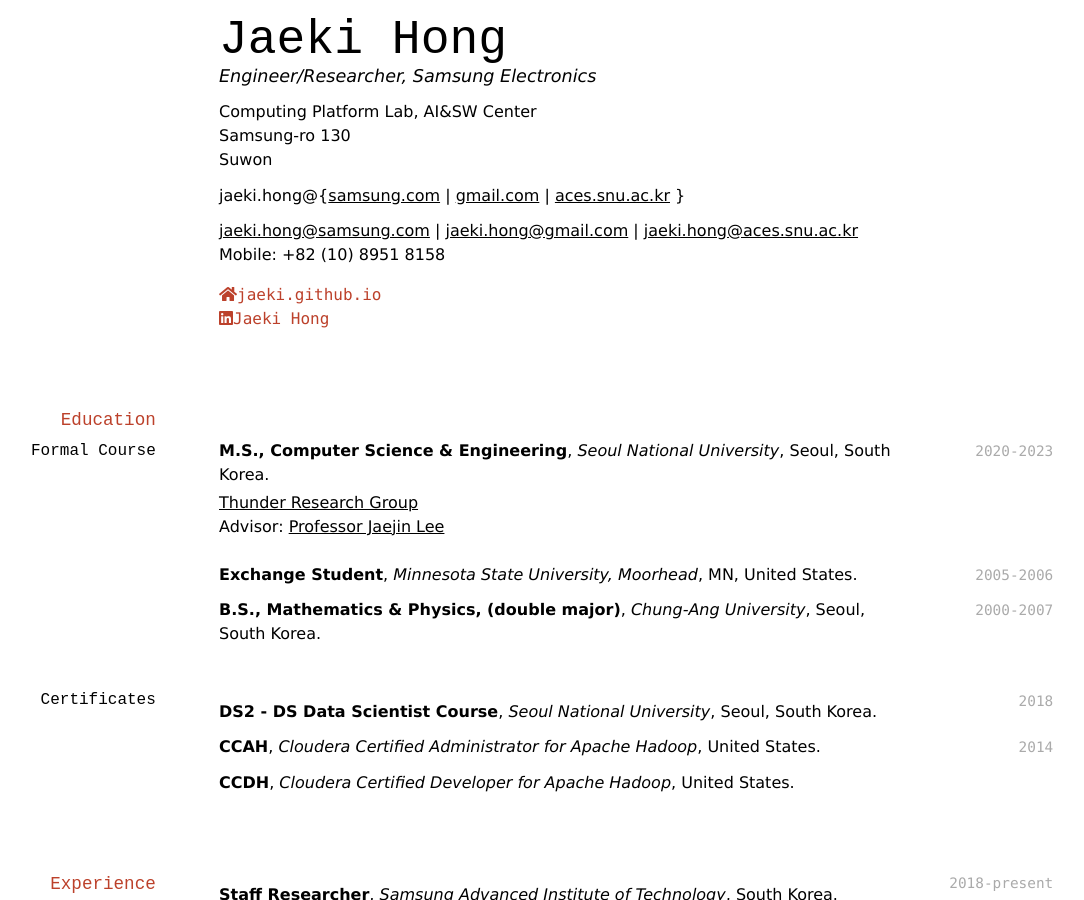
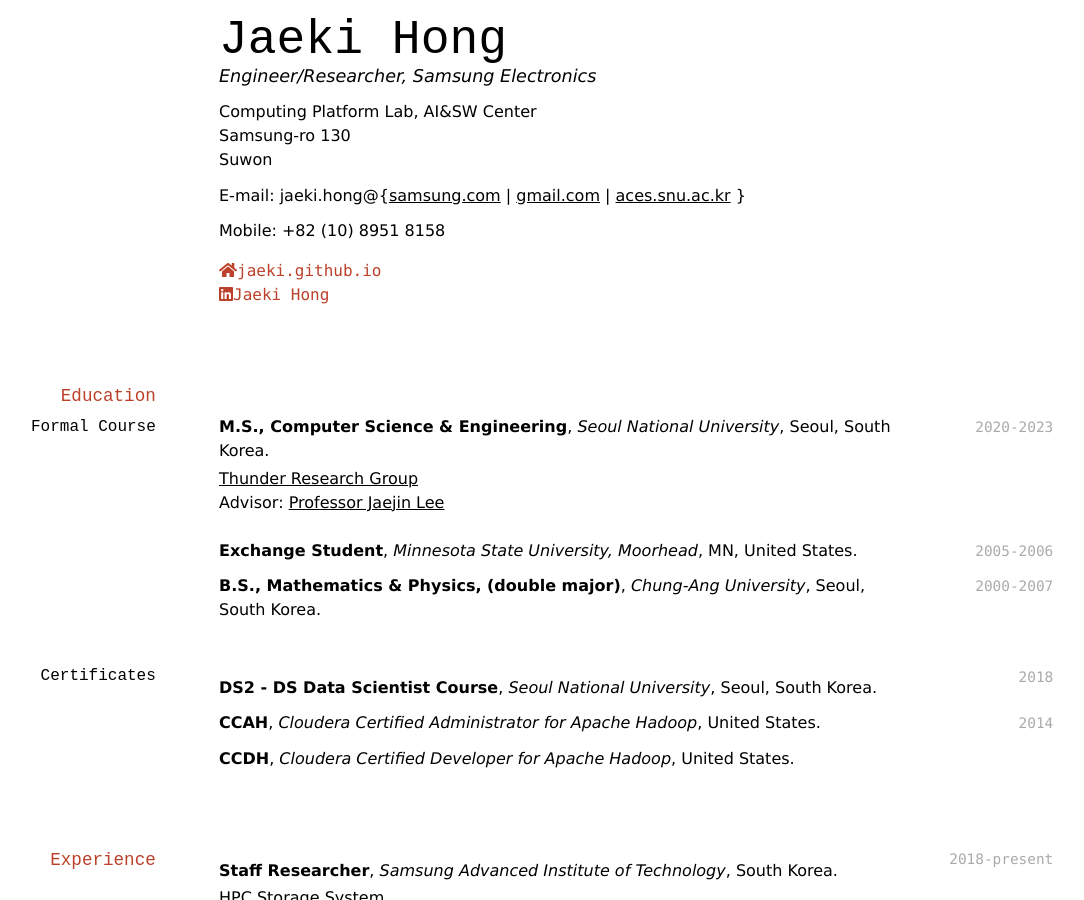
Before and after one commit to Jaeki/jaeki.github.io, a Jekyll site: the page built from index.md, in a window 1280 px wide and 900 px high. Shown: the whole window, without its empty margins (113-1197 px from the left). Built offline with Jekyll 4.4.1, drawn with Linux system fonts in a browser that asks for light colours; nearby versions of some CDN libraries; a style sheet for code colours, icons or effects is not loaded.

Commit message:
Update index.md

```diff
--- a/index.md
+++ b/index.md
@@ -9,14 +9,10 @@ Computing Platform Lab, AI&SW Center<br/>
 Samsung-ro 130<br/>
 Suwon<br/>
 
-jaeki.hong@{<a href="jaeki.hong@samsung.com">samsung.com</a> |
+E-mail: jaeki.hong@{<a href="jaeki.hong@samsung.com">samsung.com</a> |
 <a href="jaeki.hong@gmail.com">gmail.com</a> |
 <a href="jaeki.hong@aces.snu.ac.kr">aces.snu.ac.kr</a> }
 
-
-<a href="jaeki.hong@samsung.com">jaeki.hong@samsung.com</a> |
-<a href="jaeki.hong@gmail.com">jaeki.hong@gmail.com</a> |
-<a href="jaeki.hong@aces.snu.ac.kr">jaeki.hong@aces.snu.ac.kr</a><br/>
 Mobile: +82 (10) 8951 8158
 <div id="webaddress">
   <a href="https://jaeki.github.io"><i class="fas fa-home"></i>jaeki.github.io</a><br/>
```
